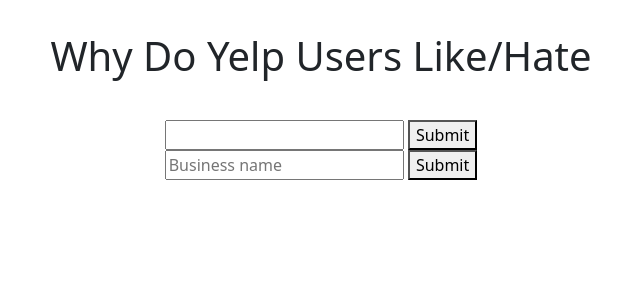
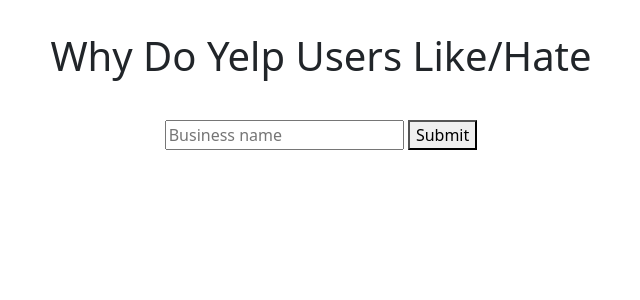
Before and after one commit to j-ackie/why-do-yelp-users-like-or-hate-this, a Flask app: page / in a window 1280 px wide. Shown: the top 300 px of the page, without its empty margins (319-959 px from the left). Run offline with Flask 2, Linux system fonts and the light colour scheme.

Commit message:
Minor fix

```diff
--- a/src/app.py
+++ b/src/app.py
@@ -32,4 +32,4 @@ def results(search_term):
         return render_template("results.html", business_name=business_name, business_url=business_url,
                                pos_freqs=pos_freqs, neg_freqs=neg_freqs)
     else:
-        return redirect("/")
+        return redirect(url_for("results", search_term=request.form.get("search_term")))
--- a/src/templates/index.html
+++ b/src/templates/index.html
@@ -1,7 +1,4 @@
 {% extends "layout.html" %}
 {% block content %}
-    <form action="/" method="post">
-        <input name="search_term" type="text">
-        <button type="submit">Submit</button>
-    </form>
+
 {% endblock %}
--- a/src/templates/results.html
+++ b/src/templates/results.html
@@ -14,7 +14,4 @@
             <li>{{ word[0], word[1] }}</li>
         {% endfor %}
         </ol>
-    <form action="/result" method="post">
-        <button type="submit">Return</button>
-    </form>
 {% endblock %}
```
